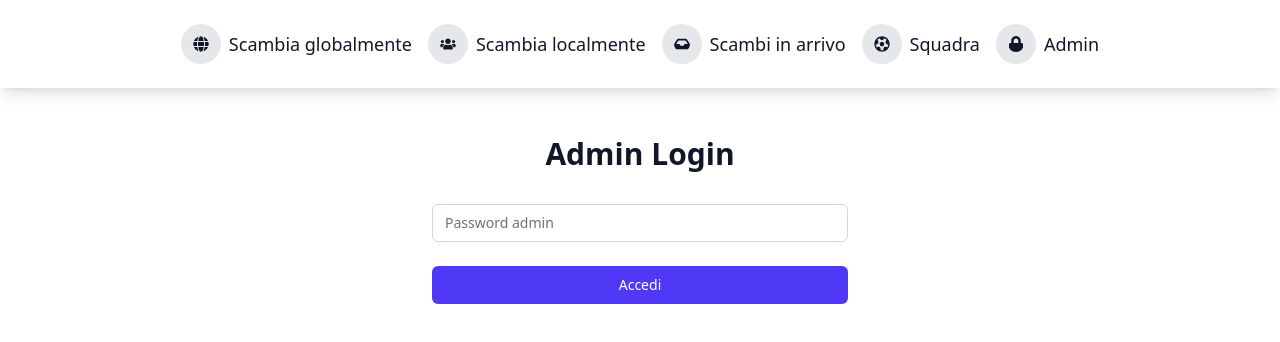
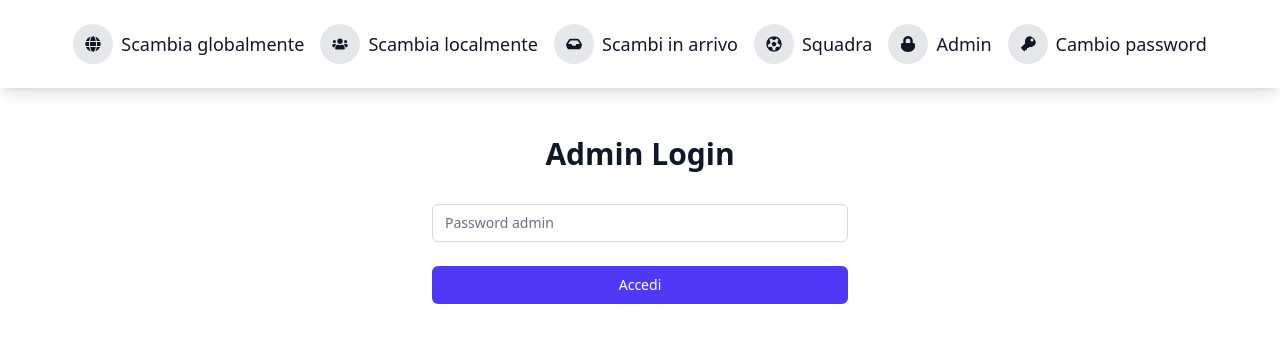
Before and after one commit to Obamium68/fanta_trade, a Next.js app: page /admin/login in a window 1280 px wide. Shown: the top 342 px of the page. Built offline with nearby package versions, Linux system fonts and the light colour scheme.

Commit message:
Added change password icon

```diff
--- a/app/components/NavBar.tsx
+++ b/app/components/NavBar.tsx
@@ -5,7 +5,8 @@ import {
     FaHistory,
     FaInbox,
     FaFutbol,
-    FaLock
+    FaLock,
+    FaKey
 } from 'react-icons/fa';
 
 export default function NavBar() {
@@ -14,7 +15,8 @@ export default function NavBar() {
         { icon: FaUsers, label: "Scambia localmente", link: "/local" }, // Meglio di FaLayerGroup per gruppi
         { icon: FaInbox, label: "Scambi in arrivo", link: "/incoming" }, // Inbox per le richieste
         { icon: FaFutbol, label: "Squadra", link: "/team" }, // Pallone da calcio per la squadra
-        { icon: FaLock, label: "Admin", link: "/admin/" } // Gestione squadre
+        { icon: FaLock, label: "Admin", link: "/admin/" }, // Gestione squadre
+        { icon: FaKey, label: "Cambio password", link: "/change-pwd" } //
     ];
 
     return (
```
